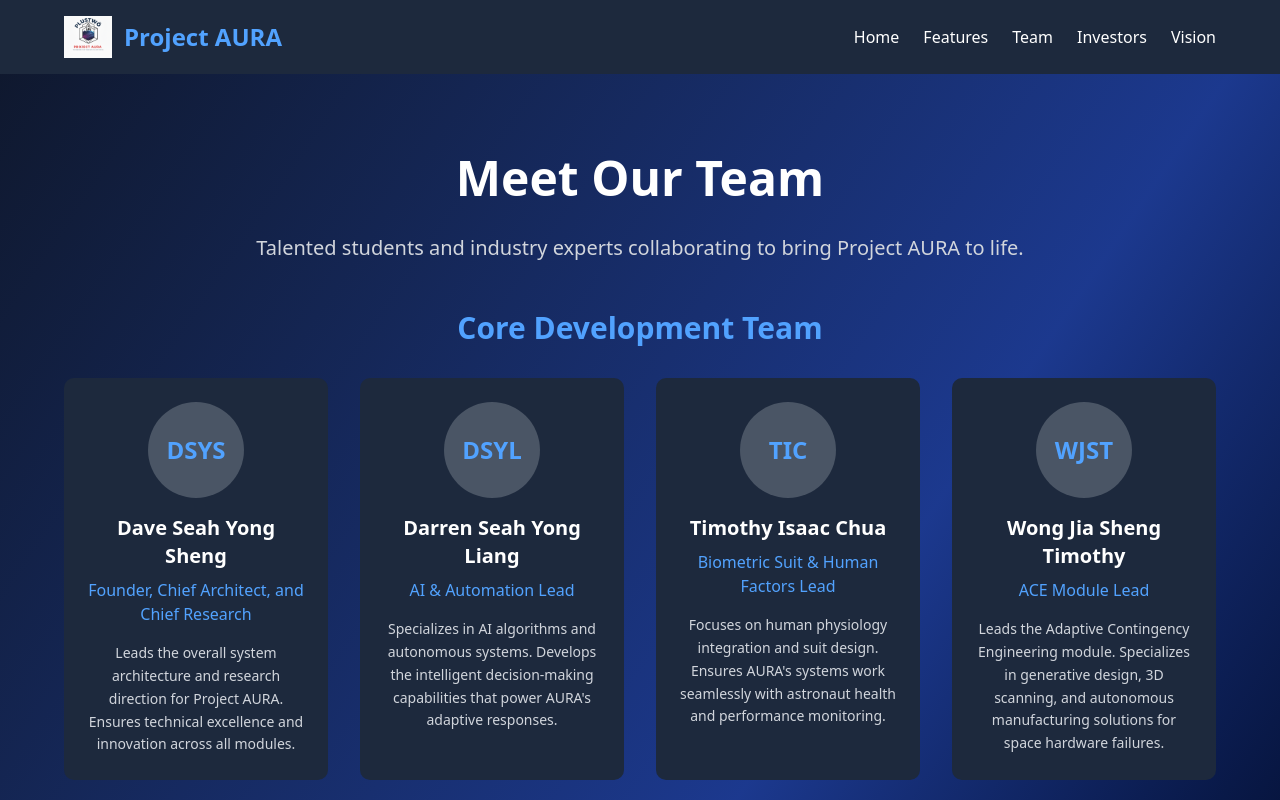
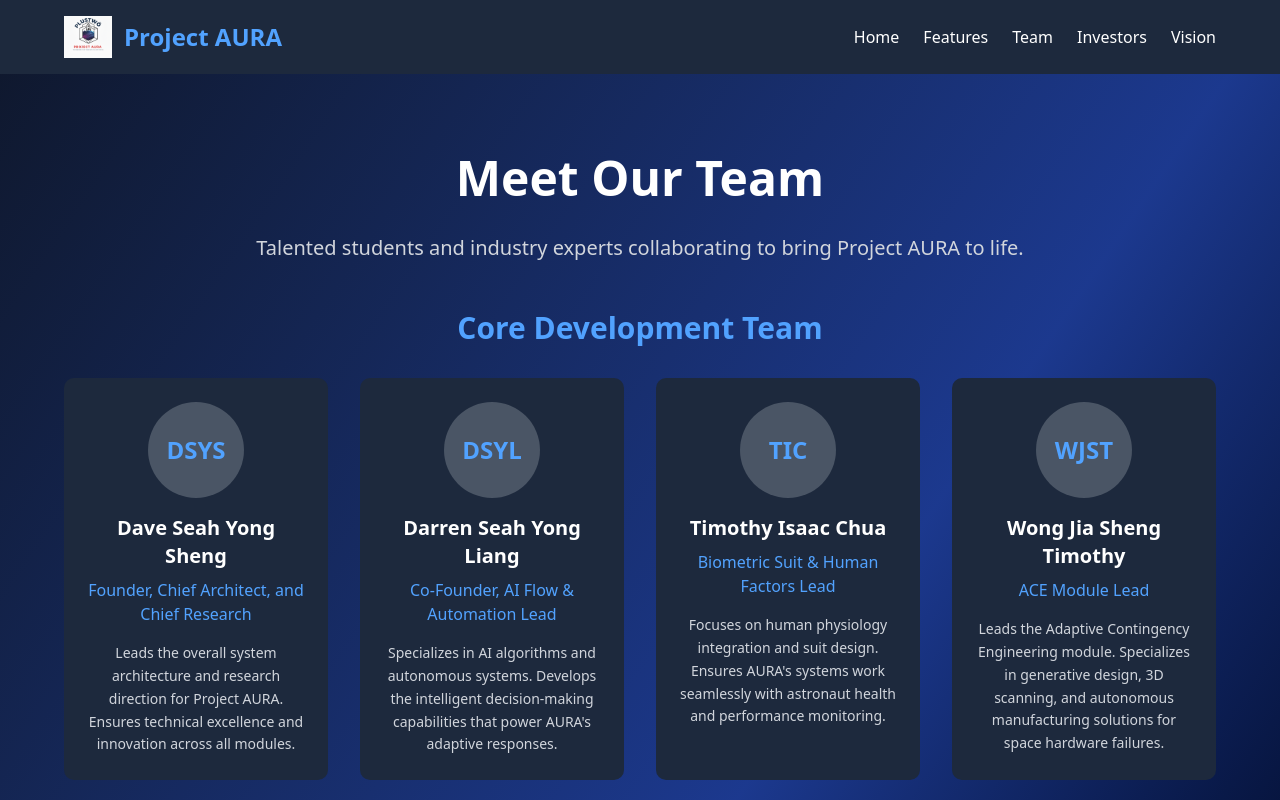
Before and after one commit to DSeahYS/18th-International-Space-Challenge, a Next.js app in the folder SpaceWebsite/frontend/: page /team in a window 1280 px wide. Shown: the top 800 px of the page. Built offline with nearby package versions, Linux system fonts and the light colour scheme.

Commit message:
Update Darren's title to Co-Founder, AI Flow & Automation Lead

```diff
--- a/SpaceWebsite/frontend/src/app/team/page.tsx
+++ b/SpaceWebsite/frontend/src/app/team/page.tsx
@@ -15,7 +15,7 @@ const teamMembers = [
   },
   {
     name: "Darren Seah Yong Liang",
-    role: "AI & Automation Lead",
+    role: "Co-Founder, AI Flow & Automation Lead",
     bio: "Specializes in AI algorithms and autonomous systems. Develops the intelligent decision-making capabilities that power AURA's adaptive responses.",
     image: "/team/darren.jpg",
     linkedin: "#"
```
